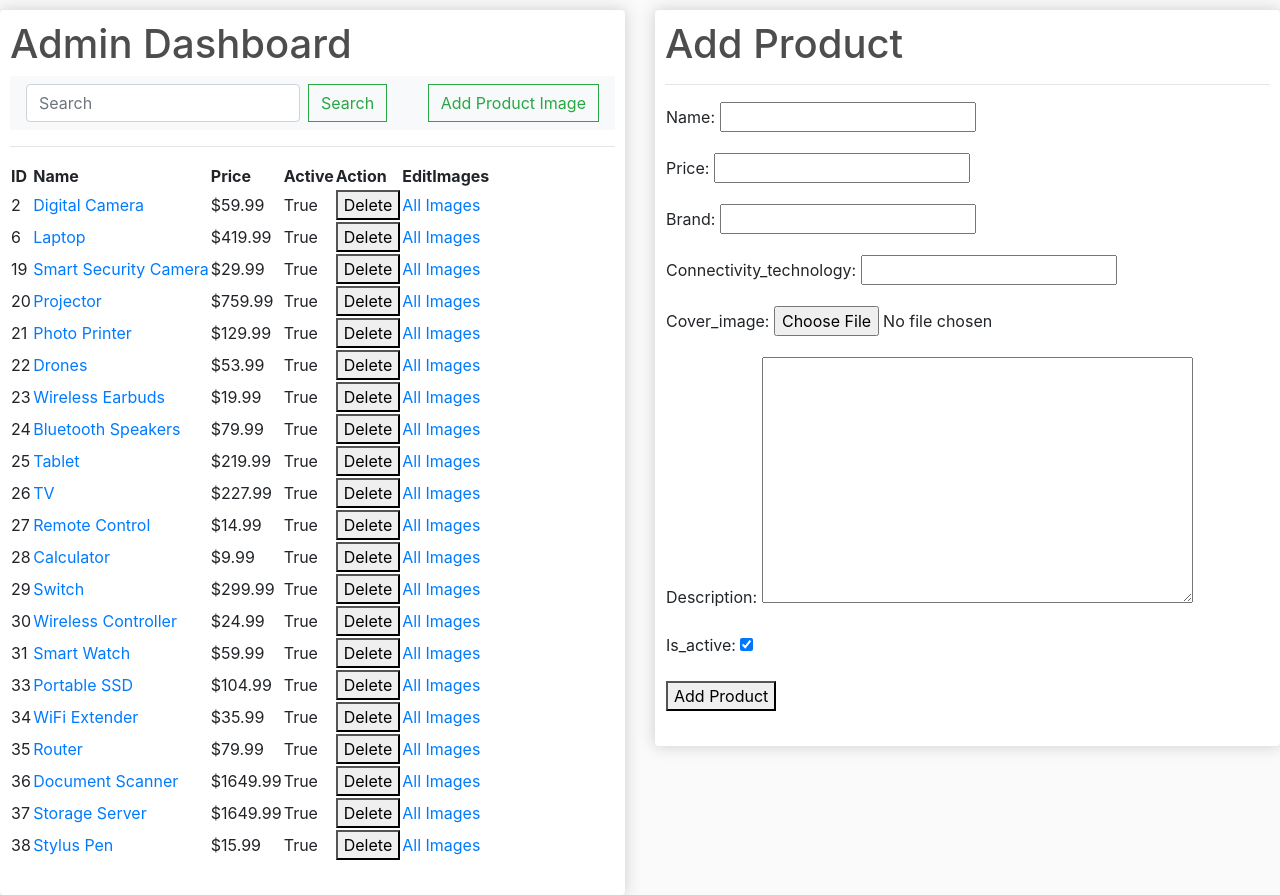
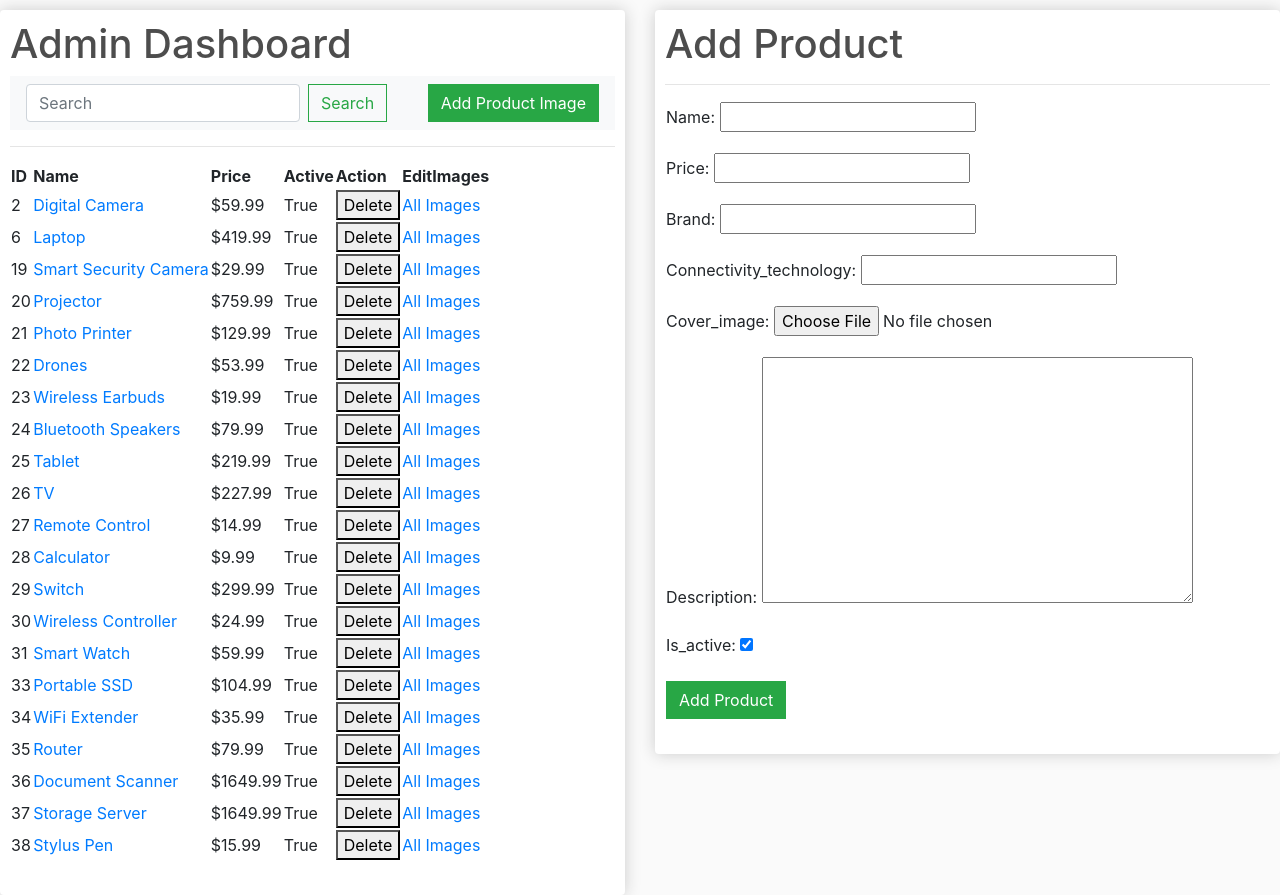
Before and after one commit to tobiaswai/ISI-group12-2024, a Django app: page /adminDashboard/ in a window 1280 px wide. Shown: the part 56-951 px from the top of the page. Run offline with Django 5.2, Linux system fonts and the light colour scheme; a user stored in the database is signed in; data comes from the database, SQL or seed files in the repository; both versions use the stored data as it was after the commit; some libraries are stand-ins or nearby versions.

Commit message:
updated websites

```diff
--- a/myProject/store/templates/add_images.html
+++ b/myProject/store/templates/add_images.html
@@ -59,7 +59,7 @@
                             <form method="post" enctype="multipart/form-data">
                                 {% csrf_token %}
                                 {{ form.as_p }}
-                                <button type="submit">{% trans 'Add Image' %}</button>
+                                <button class="btn btn-success" type="submit">{% trans 'Add Image' %}</button>
                             </form>
                         </td>
                     </tr>
--- a/myProject/store/templates/adminDashboard.html
+++ b/myProject/store/templates/adminDashboard.html
@@ -57,7 +57,7 @@
                     <input class="form-control mr-sm-2" name="q" type="search" placeholder="Search" aria-label="Search">
                     <button class="btn btn-outline-success my-2 my-sm-0" type="submit">{% trans 'Search' %}</button>
                     </form>
-                    <a class="btn btn-outline-success" href="{% url 'add_images' %}">{% trans 'Add Product Image' %}</a>
+                    <a class="btn btn-success" href="{% url 'add_images' %}">{% trans 'Add Product Image' %}</a>
                 </nav>
                 <table>
                     <tr>
@@ -99,7 +99,7 @@
                             <form method="post" enctype="multipart/form-data">
                                 {% csrf_token %}
                                 {{ form.as_p }}
-                                <button type="submit">{% trans 'Add Product' %}</button>
+                                <button class="btn btn-success" type="submit">{% trans 'Add Product' %}</button>
                             </form>
                         </td>
                     </tr>
--- a/myProject/store/templates/product_edit.html
+++ b/myProject/store/templates/product_edit.html
@@ -56,7 +56,7 @@
                 <form method="post" enctype="multipart/form-data">
                     {% csrf_token %}
                     {{ form.as_p }}
-                    <button type="submit">{% trans 'Update' %}</button>
+                    <button class="btn btn-success" type="submit">{% trans 'Update' %}</button>
                 </form>
             </div>
         </div>
--- a/myProject/store/templates/product_images.html
+++ b/myProject/store/templates/product_images.html
@@ -62,7 +62,7 @@
 							<form method="post"  style='display: inline;'>
 								{% csrf_token %}
 								<input type="hidden" name="image_id" value="{{ image.id }}">
-								<button type="submit" name="action" value="delete">{% trans 'Delete' %}</button>
+								<button class="btn btn-outline-secondary add-btn update-cart" type="submit" name="action" value="delete">{% trans 'Delete' %}</button>
 							</form>
 						</li>
 
```
Also changed, not shown: myProject/db.sqlite3, myProject/store/locale/zh_HAnt/LC_MESSAGES/django.po, myProject/store/templates/store/order_list.html (line endings or trailing spaces), 1 other file.
